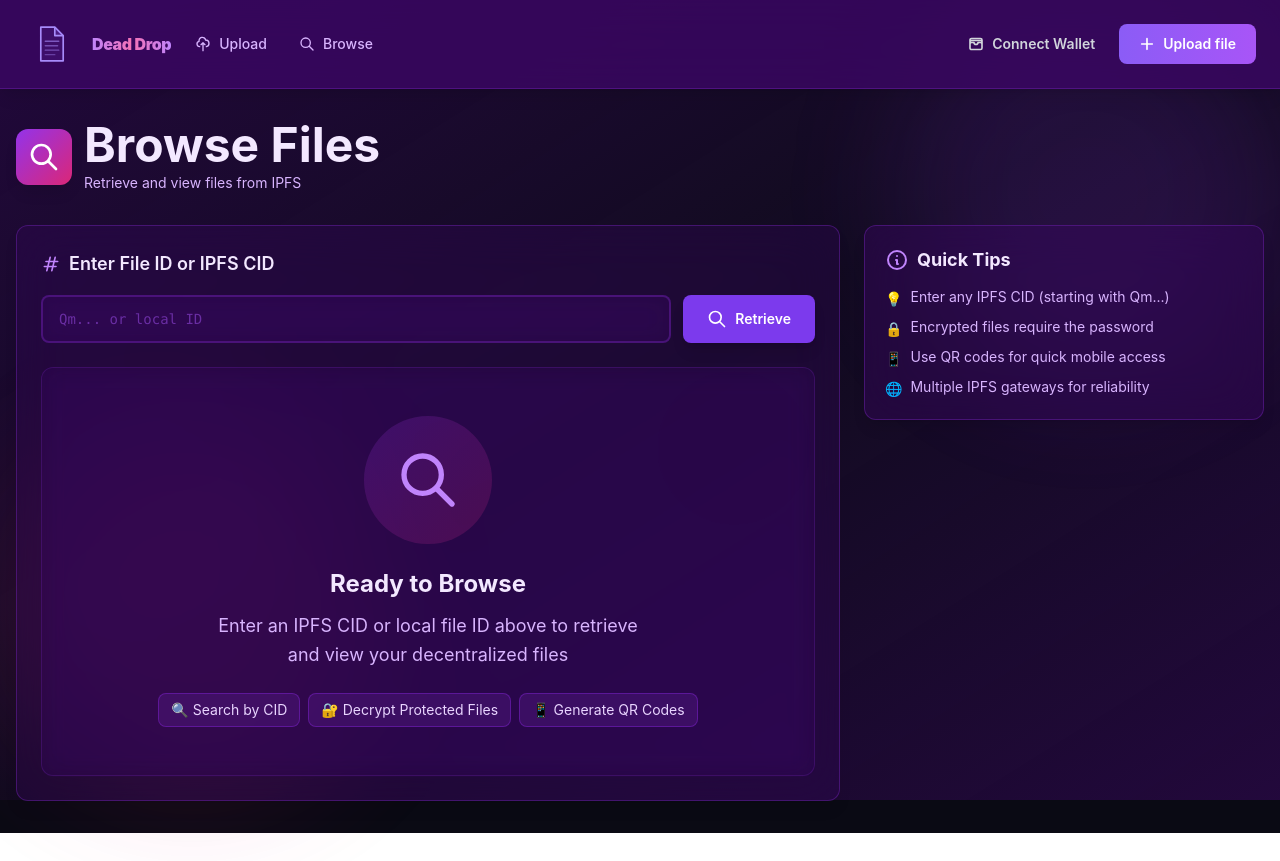
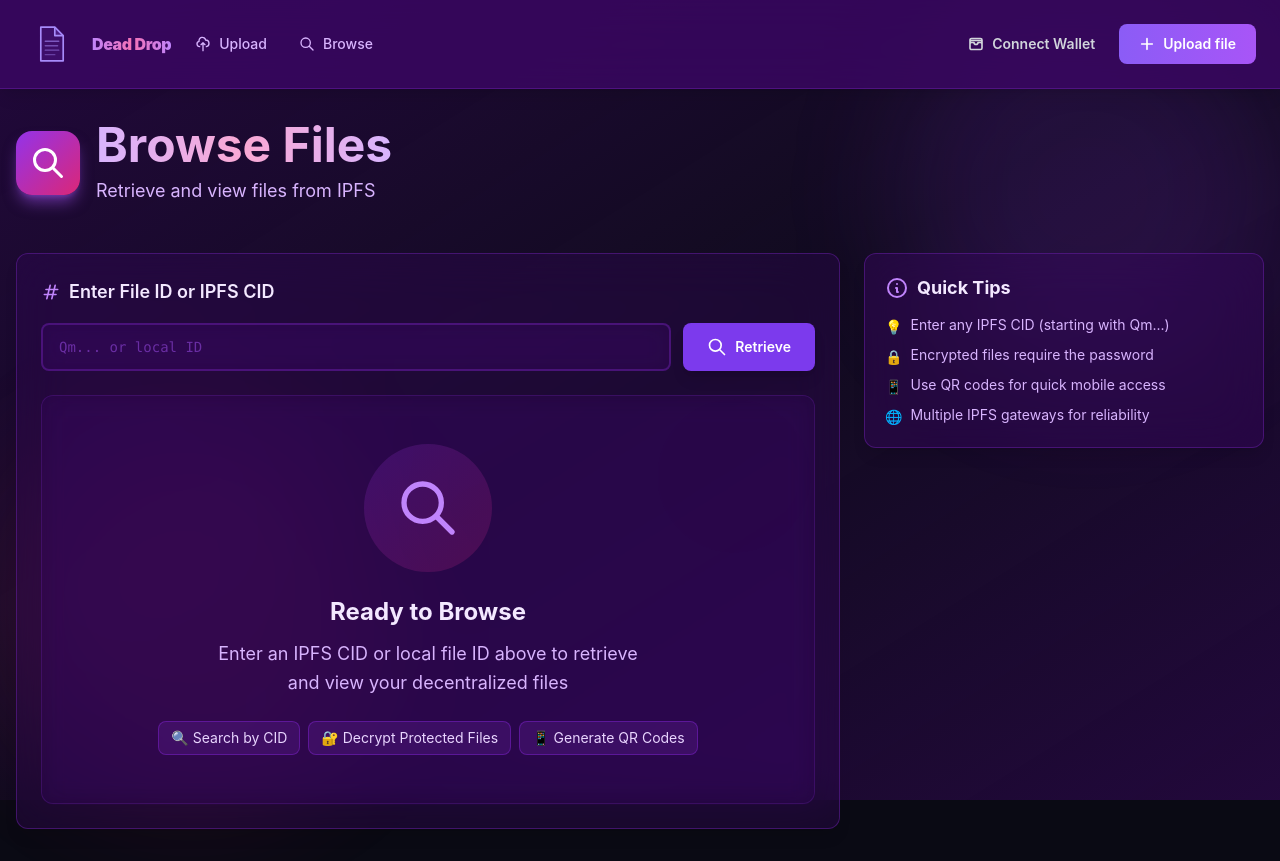
Before and after one commit to wsteves/deaddrop, a React (Vite) app in the folder apps/web/: page /browse in a window 1280 px wide. Before the commit the page ends 833 px from the top, so only its background shows below. Built offline with nearby package versions, Linux system fonts and the light colour scheme.

Commit message:
browse title update

```diff
--- a/apps/web/src/ui/pages/Browse.tsx
+++ b/apps/web/src/ui/pages/Browse.tsx
@@ -331,18 +331,18 @@ export default function Browse() {
   return (
     <div className="container mx-auto px-4 py-8">
       {/* Enhanced Header */}
-      <div className="mb-8 animate-slide-up">
-        <div className="flex items-center gap-3 mb-3">
-          <div className="w-14 h-14 bg-gradient-to-br from-purple-600 to-pink-600 rounded-xl flex items-center justify-center shadow-lg animate-float">
-            <svg className="w-8 h-8 text-white" fill="none" stroke="currentColor" viewBox="0 0 24 24">
-              <path strokeLinecap="round" strokeLinejoin="round" strokeWidth={2} d="M21 21l-6-6m2-5a7 7 0 11-14 0 7 7 0 0114 0z" />
+      <div className="mb-12">
+        <div className="flex items-center gap-4 mb-4 animate-in slide-up">
+          <div className="w-16 h-16 bg-gradient-to-br from-purple-600 to-pink-600 rounded-2xl flex items-center justify-center shadow-lg shadow-purple-500/50 animate-float">
+            <svg className="w-9 h-9 text-white" fill="none" stroke="currentColor" viewBox="0 0 24 24" strokeWidth={2}>
+              <path strokeLinecap="round" strokeLinejoin="round" d="M21 21l-6-6m2-5a7 7 0 11-14 0 7 7 0 0114 0z" />
             </svg>
           </div>
           <div>
-            <h1 className="text-5xl font-bold text-purple-100">
+            <h1 className="text-5xl font-bold mb-2 bg-gradient-to-r from-purple-300 via-pink-300 to-purple-300 bg-clip-text text-transparent">
               Browse Files
             </h1>
-            <p className="text-purple-300 text-sm mt-1">Retrieve and view files from IPFS</p>
+            <p className="text-purple-300 text-lg">Retrieve and view files from IPFS</p>
           </div>
         </div>
       </div>
```
